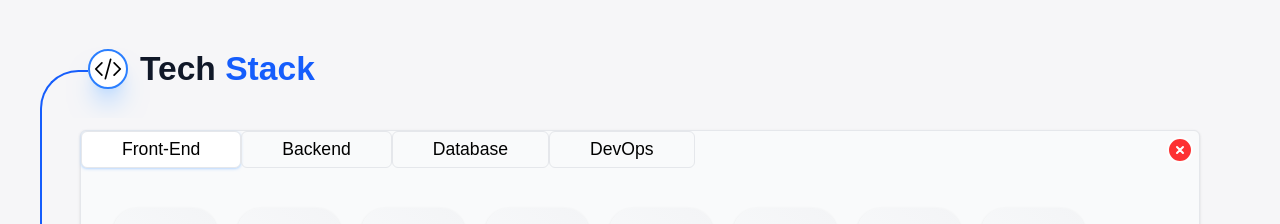
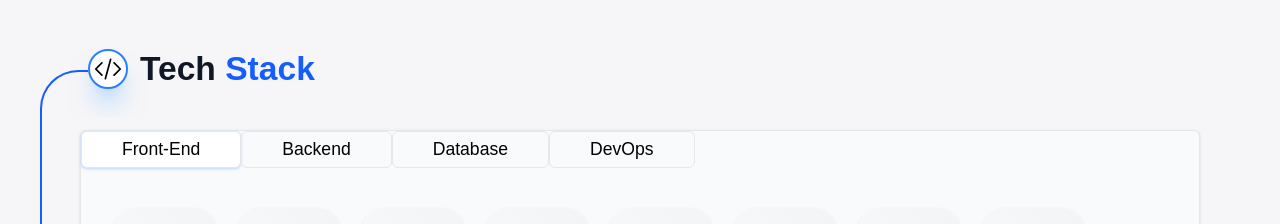
Before and after one commit to ranjit1024/PortfolioV2, a React (Vite) app: page / in a window 1280 px wide. Shown: the part 780-1004 px from the top of the page. Built offline with nearby package versions, Linux system fonts and the light colour scheme; grey boxes are pictures that could not be loaded; a web font is replaced by a local one.

Commit message:
build all the thing

```diff
--- a/src/App.tsx
+++ b/src/App.tsx
@@ -141,20 +141,6 @@ function App() {
               DevOps
             </li>
 
-            <svg
-              xmlns="http://www.w3.org/2000/svg"
-              fill="red"
-              viewBox="0 0 24 24"
-              strokeWidth="1.5"
-              stroke="white"
-              className="size-8 opacity-80 absolute right-21 text-center top-4 margin-auto"
-            >
-              <path
-                strokeLinecap="round"
-                strokeLinejoin="round"
-                d="m9.75 9.75 4.5 4.5m0-4.5-4.5 4.5M21 12a9 9 0 1 1-18 0 9 9 0 0 1 18 0Z"
-              />
-            </svg>
           </ul>
           <div>
             {frontEnd ? (
```
